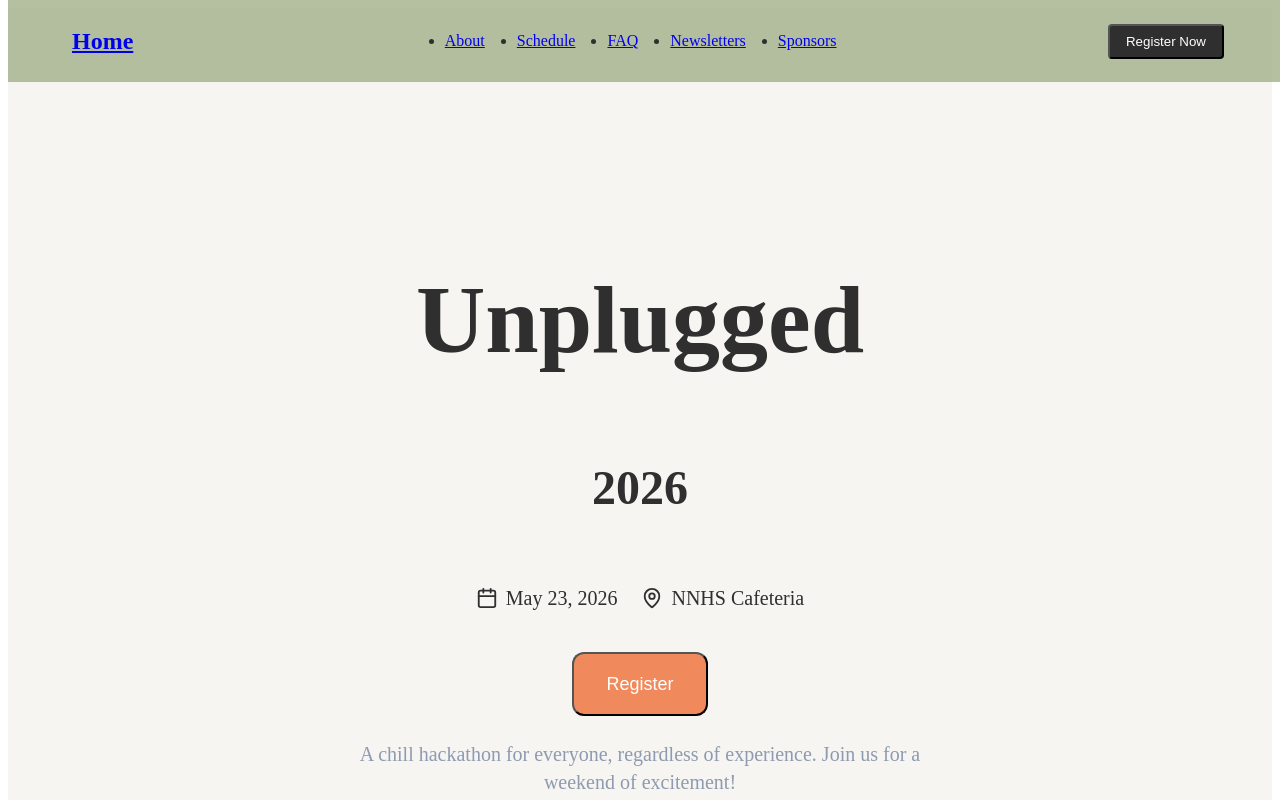
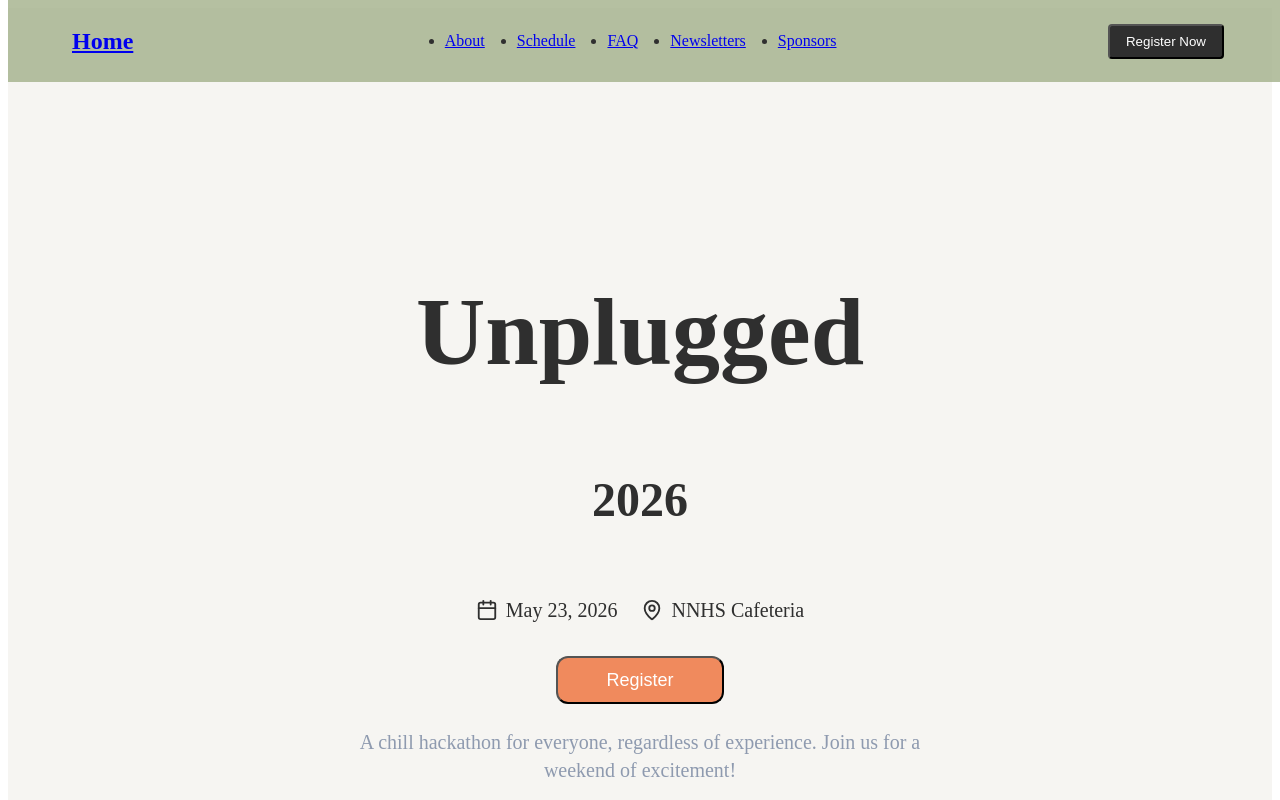
Before and after one commit to heonaliu/unplugged-hackathon, a React (Vite) app: page / in a window 1280 px wide. Shown: the top 800 px of the page. Built offline with nearby package versions, Linux system fonts and the light colour scheme.

Commit message:
edit register button jsx

```diff
--- a/src/sections/Hero.jsx
+++ b/src/sections/Hero.jsx
@@ -3,7 +3,6 @@ import { Calendar, MapPin } from "lucide-react";
 export const Hero = () => {
   return (
     <section className="min-h-screen flex flex-col items-center justify-center text-center px-6 pt-24">
-
       <h1 className="text-6xl md:text-8xl font-extrabold">
         Unplugged
       </h1>
@@ -25,8 +24,8 @@ export const Hero = () => {
         </div>
       </div>
 
-      <div className="flex gap-6 mt-10">
-        <button className="bg-orange text-white px-8 py-4 rounded-xl text-lg hover:bg-orange/80">
+      <div className="flex gap-6 mt-8">
+        <button className="bg-orange text-white px-12 py-2 rounded-xl text-lg hover:bg-orange/80">
           Register
         </button>
       </div>
```
